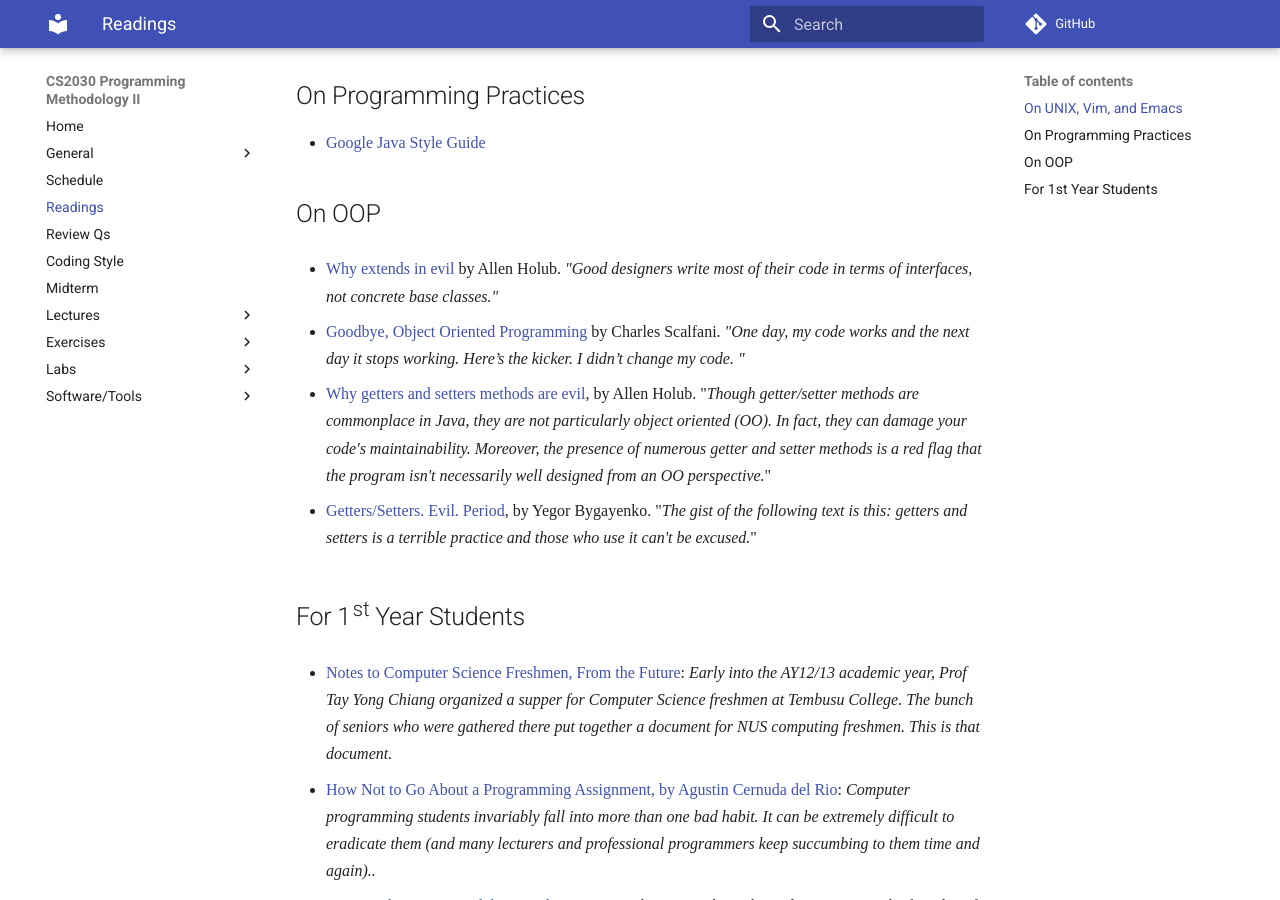
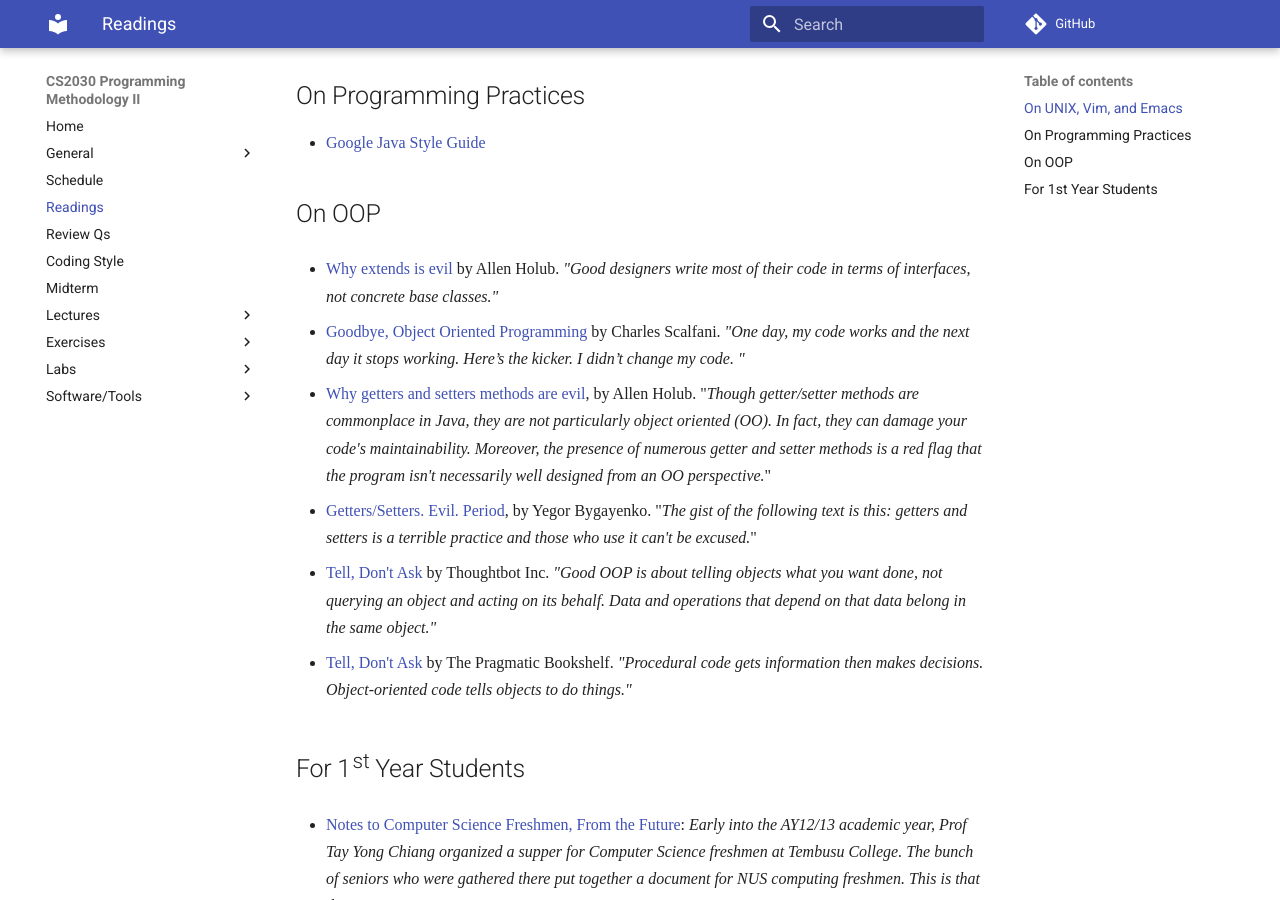
Before and after one commit to nus-cs2030/1718-s2, an MkDocs documentation site: the page built from docs/readings.md, in a window 1280 px wide and 900 px high, scrolled down 338 px. Built offline with MkDocs 1.6.1 and Material for MkDocs 9.7.7, drawn with Linux system fonts in a browser that asks for light colours; some web fonts are replaced; comment, search, counter and statistics services are not loaded; old or Windows-style settings are respelled for this version of MkDocs.

Commit message:
Update readings.md

```diff
--- a/docs/readings.md
+++ b/docs/readings.md
@@ -14,7 +14,7 @@ Here is a collection of readings related to CS2030 or otherwise.
 
 ## On OOP
 
-* [Why extends in evil](https://www.javaworld.com/article/2073649/core-java/why-extends-is-evil.html) by Allen Holub. _"Good designers write most of their code in terms of interfaces, not concrete base classes."_
+* [Why extends is evil](https://www.javaworld.com/article/2073649/core-java/why-extends-is-evil.html) by Allen Holub. _"Good designers write most of their code in terms of interfaces, not concrete base classes."_
 
 * [Goodbye, Object Oriented Programming](https://medium.com/@cscalfani/goodbye-object-oriented-programming-a59cda4c0e53#.nvxhohbjs) by Charles Scalfani. _"One day, my code works and the next day it stops working. Here’s the kicker. I didn’t change my code.
 "_
@@ -23,9 +23,14 @@ Here is a collection of readings related to CS2030 or otherwise.
 
 * [Getters/Setters.  Evil.  Period](http://www.yegor256.com/2014/09/16/getters-and-setters-are-evil.html), by Yegor Bygayenko.  "_The gist of the following text is this: getters and setters is a terrible practice and those who use it can't be excused._"
 
+* [Tell, Don't Ask](https://robots.thoughtbot.com/tell-dont-ask) by Thoughtbot Inc. _"Good OOP is about telling objects what you want done, not querying an object and acting on its behalf. Data and operations that depend on that data belong in the same object."_
+
+* [Tell, Don't Ask](https://pragprog.com/articles/tell-dont-ask) by The Pragmatic Bookshelf. _"Procedural code gets information then makes decisions. Object-oriented code tells objects to do things."_
+
+
 ## For 1st Year Students
 
-* [Notes to Computer Science Freshmen, From the Future](https://docs.google.com/document/d/1FbCWcnnajHWk594dKmN35b_we50WZf_-cwxqg-cYaRY/edit?pli=1): _Early into the AY12/13 academic year, Prof Tay Yong Chiang organized a supper for Computer Science freshmen at Tembusu College. The bunch of seniors who were gathered there put together a document for NUS computing freshmen. This is that document._
+* [Notes to Computer Science Freshmen, From the Future](https://github.com/nushackers/notes-to-cs-freshmen-from-the-future): _Early into the AY12/13 academic year, Prof Tay Yong Chiang organized a supper for Computer Science freshmen at Tembusu College. The bunch of seniors who were gathered there put together a document for NUS computing freshmen. This is that document._
 
 * [How Not to Go About a Programming Assignment, by Agustin Cernuda del Rio](http://people.irisa.fr/Martin.Quinson/Teaching/how-not-to-code.pdf): _Computer programming students invariably fall into more than one bad habit. It can be extremely difficult to eradicate them (and many lecturers and professional programmers keep succumbing to them time and again).._
 
```
